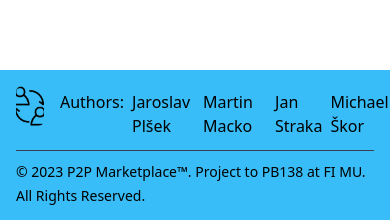
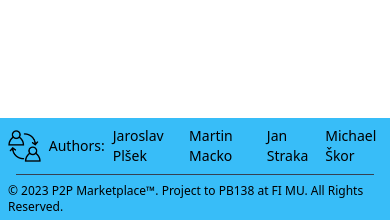
Before and after one commit to Jarda236/p2p-marketplace, a React (Vite) app in the folder frontend/: page / in a window 390 px wide. Shown: the part 621-841 px from the top of the page. Built offline with nearby package versions, Linux system fonts and the light colour scheme; no server answers.

Commit message:
feat: resp footer

```diff
--- a/frontend/src/components/Footer/Footer.tsx
+++ b/frontend/src/components/Footer/Footer.tsx
@@ -4,27 +4,27 @@ import {NavLink} from "react-router-dom";
 const Footer: FC = () => {
     return (
         <footer className="bg-sky-400 bottom-0 w-full">
-            <div className="mx-auto w-full max-w-screen-xl pt-4 pl-4">
-                <div className="flex flex-row">
-                    <div className="mb-4">
+            <div className="pt-2 pl-2 text-sm sm:text-base sm:pt-2 sm:pl-2 mx-auto w-full max-w-screen-xl">
+                <div className="flex justify-left">
+                    <div className="">
                         <NavLink to="/">
                             <img src="/icons/p2picon.png"
-                            className=" h-10 w-210 object-cover rounded-md"
+                            className="w-10 h-10 sm:h-10 sm:w-10 object-scale-down cursor-pointer"
                             alt="p2p-marketplace-logo" />
                         </NavLink>
                     </div>
-                    <div className="flex text-black pl-4 self-center">
-                        <div>Authors:</div>
-                        <a href="https://is.muni.cz/auth/osoba/524640" className="hover:underline pl-2">Jaroslav Plšek</a>
-                        <a href="https://is.muni.cz/auth/osoba/524865" className="hover:underline pl-2">Martin Macko</a>
-                        <a href="https://is.muni.cz/auth/osoba/514615" className="hover:underline pl-2">Jan Straka</a>
-                        <a href="https://is.muni.cz/auth/osoba/485159" className="hover:underline pl-2">Michael Škor</a>
+                    <div className="ml-2 sm:ml-4 flex text-black self-center">
+                        <div className="self-center">Authors:</div>
+                        <a href="https://is.muni.cz/auth/osoba/524640" className="hover:underline ml-2">Jaroslav Plšek</a>
+                        <a href="https://is.muni.cz/auth/osoba/524865" className="hover:underline ml-2">Martin Macko</a>
+                        <a href="https://is.muni.cz/auth/osoba/514615" className="hover:underline ml-2">Jan Straka</a>
+                        <a href="https://is.muni.cz/auth/osoba/485159" className="hover:underline ml-2">Michael Škor</a>
                     </div>
                 </div>
             </div>
             <hr className="my-2 border-gray-700 w-11/12 mx-auto " />
-            <div className="sm:flex sm:items-center sm:justify-between p-4 pt-0">
-                <span className="text-sm text-black sm:text-cente">© 2023 <NavLink to="/"
+            <div className="px-2 pb-2 text-xs sm:text-sm sm:px-4 sm:pb-4 pt-0">
+                <span className="text-black">© 2023 <NavLink to="/"
                 className=" hover:underline"
                 >P2P Marketplace™</NavLink>. Project to PB138 at FI MU. All Rights Reserved.
                 </span>
--- a/frontend/src/components/Header/Header.tsx
+++ b/frontend/src/components/Header/Header.tsx
@@ -29,7 +29,7 @@ const Header:FC = () => {
         <NavLink to="/" className="grow my-2 mt-2">
             <figure className=" flex flex-row" onClick={() => navigate("/")}>
                 <img src="/icons/p2picon.png"
-                className=" h-10 w-10 sm:w-24 sm:h-24 object-cover rounded-md cursor-pointer"
+                className=" h-10 w-10 sm:w-24 sm:h-24 object-scale-down cursor-pointer"
                 alt="p2p-marketplace-logo" />
                 <figcaption className="ml-1 text-xs sm:text-base self-center font-bold font-sans cursor-pointer">
                     <h1 className=" text-sm sm:text-lg font-bold">P2P Marketplace</h1>
```
